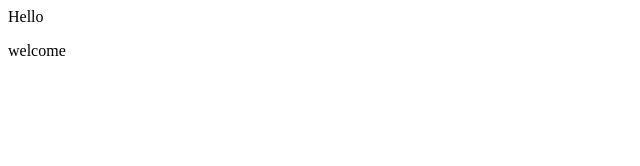
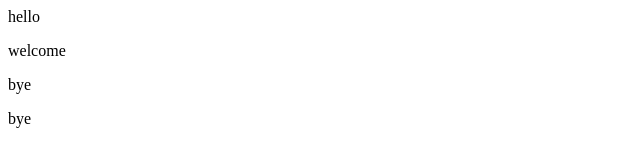
Before and after one commit to BhagyashriInamdar/timetablemanager, a plain HTML site: page index.html in a window 1280 px wide. Shown: the full height of the page, 0-640 px from the left. Drawn offline with Linux system fonts and the light colour scheme.

Commit message:
changes are applied

```diff
--- a/index.html
+++ b/index.html
@@ -1,2 +1,4 @@
-<p>Hello</p>
+<p>hello</p>
 <p>welcome</p>
+<p>bye</p>
+<p>bye</p>
```
